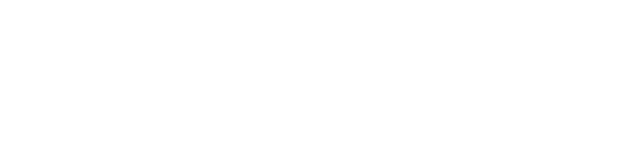
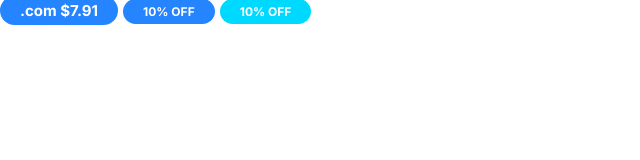
Before and after one commit to vhack01/Moshify, a plain HTML site: page index.html in a window 1280 px wide. Shown: the whole page, without its empty margins (0-640 px from the left). Drawn offline with Linux system fonts and the light colour scheme.

Commit message:
Built Badges Components

```diff
--- a/css/styles.css
+++ b/css/styles.css
@@ -15,7 +15,7 @@ html {
 }
 
 body {
-    margin: 0;
+    /* margin: 0; */
     font-family: Inter, Arial, Helvetica, sans-serif;
     color: var(--color-body-text);
     font-size: 2.4rem;
@@ -89,3 +89,31 @@ a {
         font-size: 1.5rem;
     }
 }
+
+/* Badges */
+.badge {
+    border-radius: 30px;
+    font-weight: bold;
+    color: #fff;
+    padding: 0.5rem 2rem;
+    white-space: nowrap;
+    font-size: 2rem;
+}
+.badge--primary {
+    background-color: var(--color-primary);
+}
+.badge--secondary {
+    background-color: var(--color-secondary);
+}
+.badge--small {
+    font-size: 1.6rem;
+}
+
+@media screen and (min-width: 1024px) {
+    .badge {
+        font-size: 1.5rem;
+    }
+    .badge--small {
+        font-size: 1.2rem;
+    }
+}
--- a/index.html
+++ b/index.html
@@ -13,7 +13,9 @@
 </head>
 <body>
 
-
+    <span class="badge badge--primary">.com $7.91</span>
+    <span class="badge badge--primary badge--small">10% OFF</span>
+    <span class="badge badge--secondary badge--small">10% OFF</span>
 
 </body>
 </html>
```
Also changed, not shown: components/badges.html (added, +3 -0 lines).
